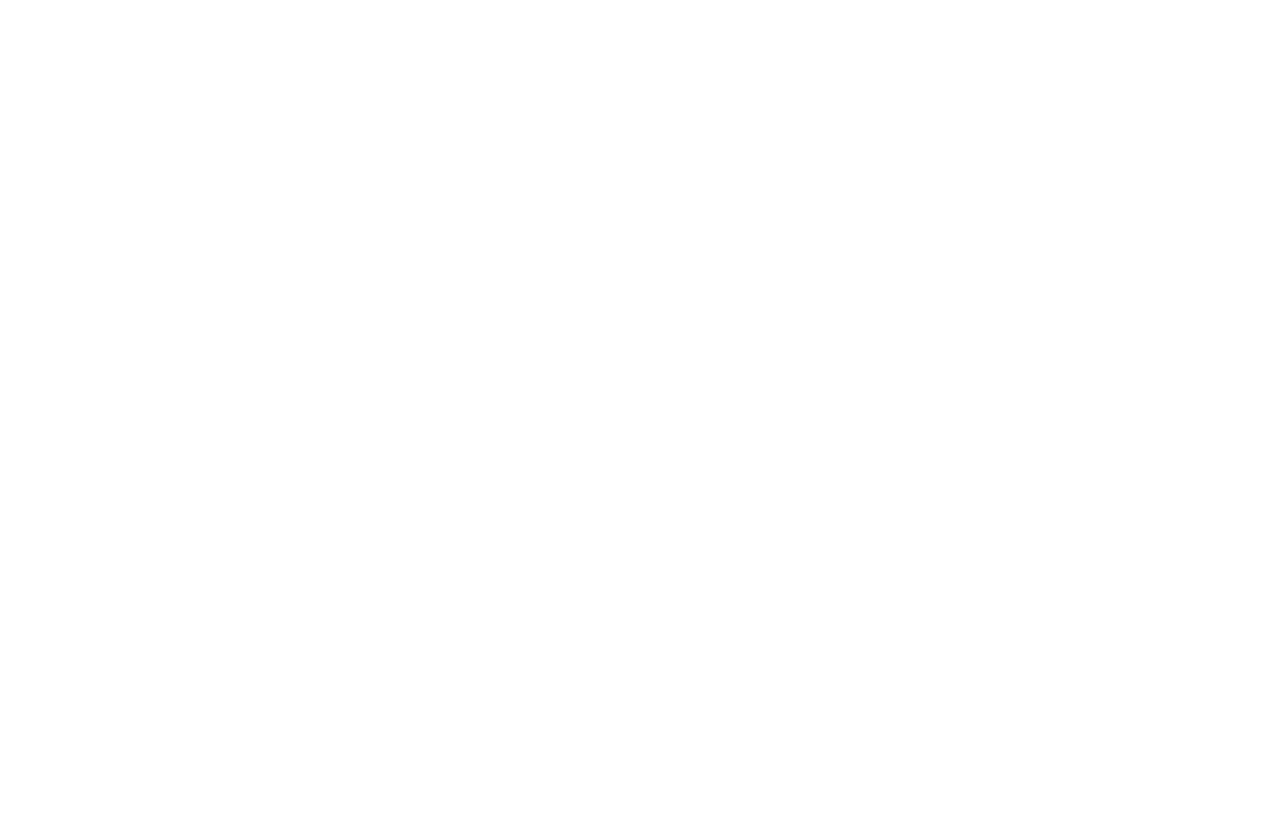
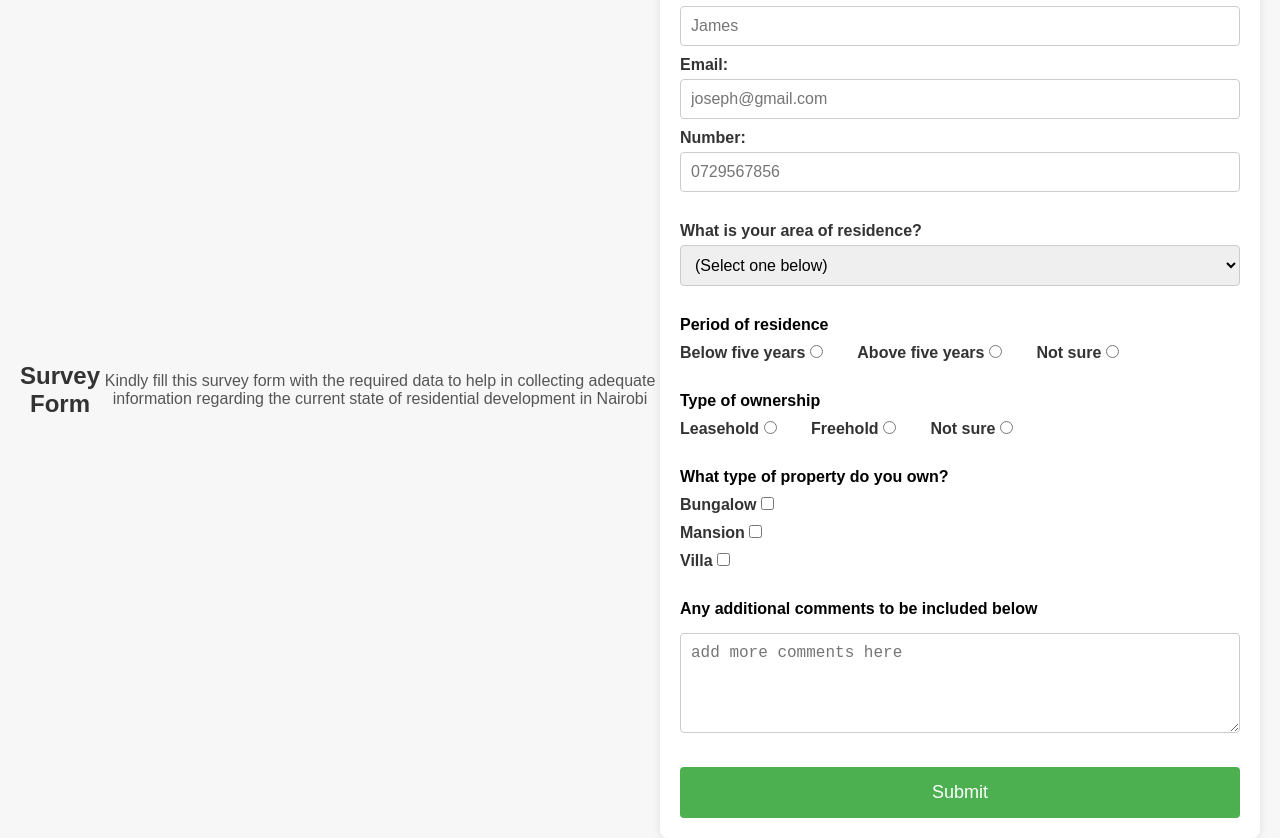
Before and after one commit to Joejosep/Survey-form, a plain HTML site: page index.html in a window 1280 px wide. Before the commit the page ends 800 px from the top, so only its background shows below. Drawn offline with Linux system fonts and the light colour scheme.

Commit message:
Add files via upload

```diff
--- a/index.html
+++ b/index.html
@@ -1,11 +1,94 @@
 <!DOCTYPE html>
 <html lang="en">
-<head>
-    <meta charset="UTF-8">
-    <meta name="viewport" content="width=device-width, initial-scale=1.0">
-    <title>Document</title>
-</head>
-<body>
+  <head>
+    <meta charset="UTF-8" />
+    <meta name="viewport" content="width=device-width, initial-scale=1.0"/>
+    <link rel="stylesheet" href="styles.css">
+    <title>Survey Form</title>
+  </head>
+  <body>
+    <h1 id="title">Survey Form</h1>
+    <p id="description">
+      Kindly fill this survey form with the required data to help in collecting
+      adequate information regarding the current state of residential
+      development in Nairobi
+    </p>
 
-</body>
+    <form action="" id="survey-form">
+        <fieldset>
+            <label id="name-label"> Name:
+                <input id="name" type="name"  placeholder="James" required>
+            </label>
+            <label id="email-label"> Email:
+                <input id="email" type="email" pattern="[abc@gmail.com]" placeholder="joseph@gmail.com" required >
+            </label>
+
+            <label id="number-label"> Number:
+                <input id="number" type="number" pattern="[0-9]" min="10" max="12" placeholder="0729567856">
+            </label>
+        </fieldset>
+
+        <fieldset>
+            <label for=""> What is your area of residence?
+            <select name="area-of-residence" id="dropdown">
+                <option value="0">(Select one below)</option>
+                <option value="1"> Karen</option>
+                <option value="2"> Runda</option>
+                <option value="3"> Westlands</option>
+            </select>
+            </label>
+        </fieldset>
+
+        <fieldset>
+            <legend> Period of residence</legend>
+                <label for="residence-period"> Below five years
+                    <input type="radio" id="below-five" name="residence-period" value="below-five">
+                </label>
+                <label for="residence-period"> Above five years
+                    <input type="radio" id="above-five" name="residence-period" value="above-five">
+                </label>
+                <label for="residence-period"> Not sure
+                    <input id="none" type="radio" name="residence-period" value="none">
+                </label>
+
+        </fieldset>
+
+        <fieldset>
+            <legend> Type of ownership</legend>
+                <label for="ownership-type"> Leasehold
+                    <input id="leasehold" type="radio" name="ownership-type" value="leasehold">
+                </label>
+                <label for="ownership-type"> Freehold
+                    <input id="freehold" type="radio" name="ownership-type" value="freehold">
+                </label>
+                <label for="ownership-type"> Not sure
+                    <input id="none" type="radio" name="ownership-type" value="none">
+                </label>
+        </fieldset>
+
+        <fieldset>
+            <legend> What type of property do you own?</legend>
+                <label for="bungalow-property"> Bungalow
+                    <input type="checkbox" value="Bungalow">
+                </label>
+                <label for="mansion-property"> Mansion
+                    <input type="checkbox" value="Mansion">
+                </label>
+                <label for="villa-property"> Villa
+                    <input type="checkbox" value="Villa">
+                </label>
+        </fieldset>
+
+        <fieldset>
+            <legend>Any additional comments to be included below</legend>
+            <label for="comments">
+                <textarea name="comments" id="comments" placeholder="add more comments here"></textarea>
+            </label>
+        </fieldset>
+
+
+        <input type="submit" id="submit">
+
+    </form>
+  </body>
 </html>
--- a/styles.css
+++ b/styles.css
@@ -0,0 +1,135 @@
+/* Basic reset */
+* {
+    margin: 0;
+    padding: 0;
+    box-sizing: border-box;
+}
+
+/* Styling the body */
+body {
+    font-family: Arial, sans-serif;
+    background-color: #f7f7f7;
+    display: flex;
+    justify-content: center;
+    align-items: center;
+    height: 100vh;
+    padding: 20px;
+}
+
+/* Styling the form container */
+form {
+    background-color: #ffffff;
+    padding: 20px;
+    border-radius: 8px;
+    box-shadow: 0 0 10px rgba(0, 0, 0, 0.1);
+    width: 100%;
+    max-width: 600px;
+}
+
+/* Styling the title */
+#title {
+    text-align: center;
+    margin-bottom: 20px;
+    font-size: 24px;
+    color: #333333;
+}
+
+/* Styling the description */
+#description {
+    text-align: center;
+    margin-bottom: 20px;
+    color: #555555;
+}
+
+/* Styling fieldsets and legends */
+fieldset {
+    border: none;
+    margin-bottom: 20px;
+}
+
+legend {
+    font-weight: bold;
+    margin-bottom: 10px;
+}
+
+/* Styling labels */
+label {
+    display: block;
+    margin-bottom: 10px;
+    font-weight: bold;
+    color: #333333;
+}
+
+/* Styling inputs and textarea */
+input[type="name"],
+input[type="email"],
+input[type="number"],
+select,
+textarea {
+    width: 100%;
+    padding: 10px;
+    margin-top: 5px;
+    border: 1px solid #cccccc;
+    border-radius: 4px;
+    font-size: 16px;
+}
+
+textarea {
+    resize: vertical;
+    height: 100px;
+}
+
+/* Styling radio buttons and checkboxes */
+input[type="radio"],
+input[type="checkbox"] {
+    margin-right: 10px;
+}
+
+label[for="residence-period"],
+label[for="ownership-type"] {
+    display: inline-block;
+    margin-right: 20px;
+}
+
+/* Styling the submit button */
+#submit {
+    width: 100%;
+    padding: 15px;
+    border: none;
+    border-radius: 4px;
+    background-color: #4CAF50;
+    color: white;
+    font-size: 18px;
+    cursor: pointer;
+}
+
+#submit:hover {
+    background-color: #45a049;
+}
+
+/* Responsive design */
+@media (max-width: 600px) {
+    form {
+        padding: 10px;
+    }
+
+    #title {
+        font-size: 20px;
+    }
+
+    #description {
+        font-size: 14px;
+    }
+
+    input[type="text"],
+    input[type="email"],
+    input[type="number"],
+    select,
+    textarea {
+        font-size: 14px;
+    }
+
+    #submit {
+        font-size: 16px;
+    }
+}
```
